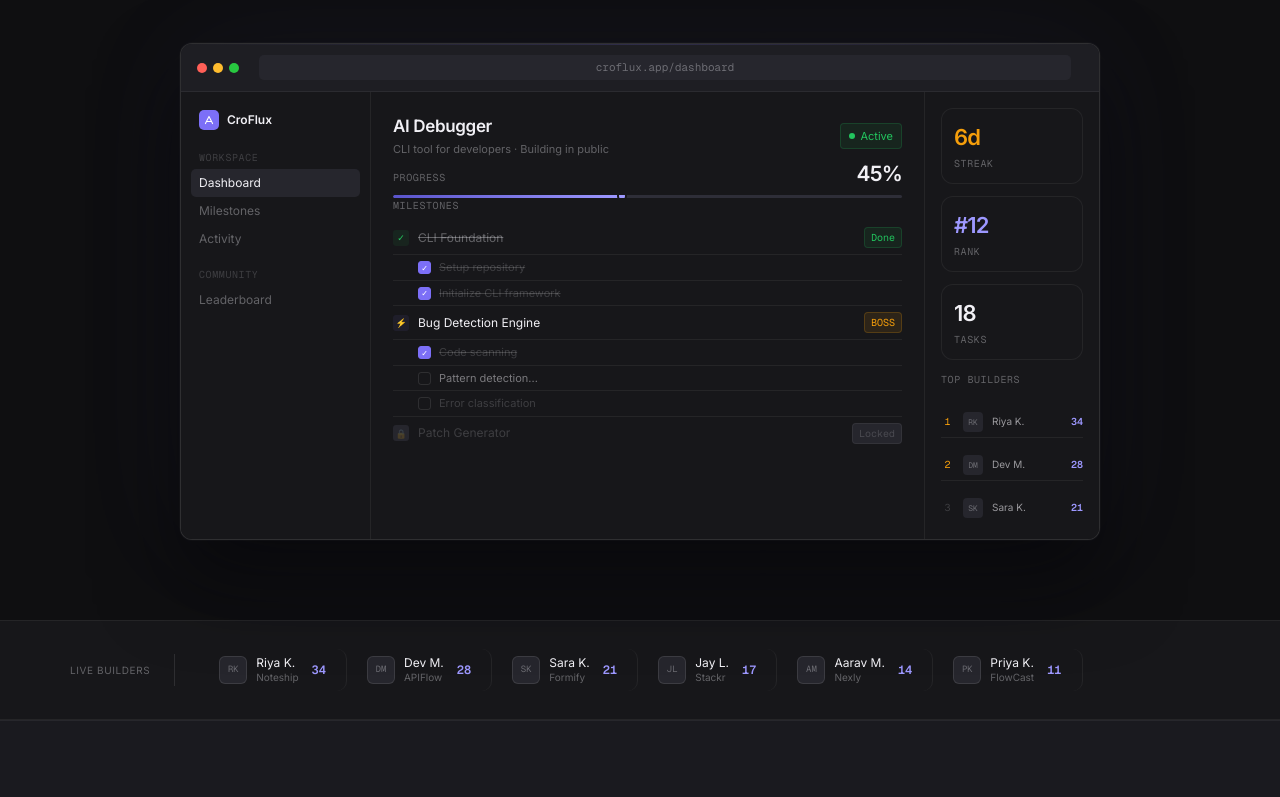
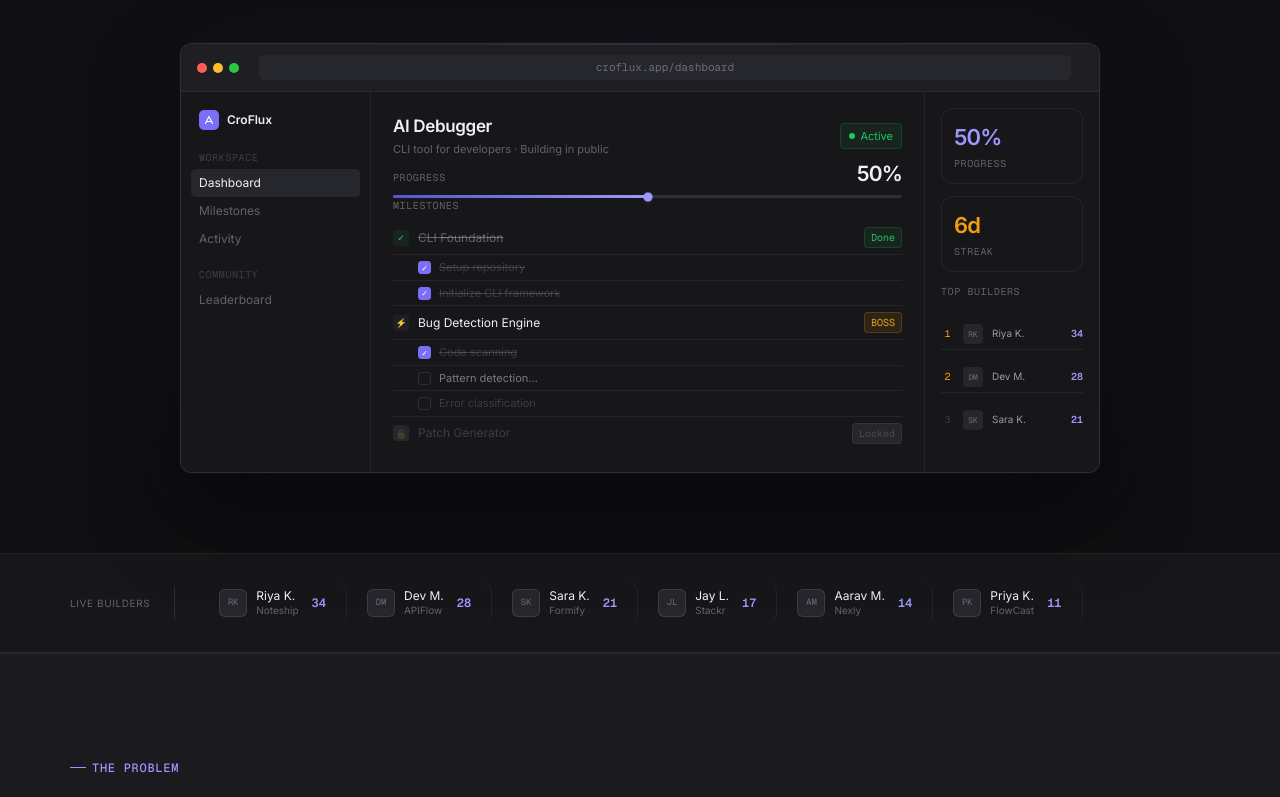
Before and after one commit to croovi-org/croflux, a Next.js app: page / in a window 1280 px wide. Shown: the part 780-1577 px from the top of the page. Built offline with nearby package versions, Linux system fonts and the light colour scheme.

Commit message:
fix: progress bar

```diff
--- a/src/app/globals.css
+++ b/src/app/globals.css
@@ -133,16 +133,6 @@ select:focus {
   }
 }
 
-@keyframes dashboard-fill {
-  from {
-    width: 0%;
-  }
-
-  to {
-    width: 45%;
-  }
-}
-
 @keyframes pulse-soft {
   0%,
   100% {
@@ -181,6 +171,16 @@ select:focus {
   }
 }
 
+@keyframes progress-fill-in {
+  from {
+    width: 0%;
+  }
+
+  to {
+    width: var(--target-width);
+  }
+}
+
 .glass-nav {
   background: rgba(15, 15, 17, 0.85);
   backdrop-filter: blur(20px) saturate(180%);
@@ -188,10 +188,6 @@ select:focus {
 
 .marquee-track {
   animation: marquee 34s linear infinite;
-}
-
-.dashboard-progress-fill {
-  animation: dashboard-fill 1.2s ease forwards;
 }
 
 .pulse-soft {
@@ -716,9 +712,13 @@ nav {
 .prog-track,
 .problem-phase-bar,
 .boss-hp-track {
-  overflow: hidden;
   background: var(--bg5);
   border-radius: 2px;
+}
+
+.problem-phase-bar,
+.boss-hp-track {
+  overflow: hidden;
 }
 
 .pv-track,
@@ -736,9 +736,11 @@ nav {
 }
 
 .pv-fill {
-  width: 45%;
+  width: 0;
+  --target-width: 50%;
   position: relative;
   background: linear-gradient(90deg, var(--purple3), var(--purple2));
+  transition: width 0.18s ease-out;
 }
 
 .pv-fill::after,
@@ -746,13 +748,14 @@ nav {
   content: "";
   position: absolute;
   right: 0;
-  top: -4px;
-  width: 10px;
-  height: 10px;
+  top: 50%;
+  width: 9px;
+  height: 9px;
   background: var(--purple2);
   border-radius: 50%;
-  border: 2px solid var(--bg2);
-  transform: translateX(50%);
+  border: none;
+  box-shadow: 0 0 0 1px rgba(157, 152, 255, 0.16);
+  transform: translate(50%, -50%);
 }
 
 .pv-ms-lbl,
@@ -1558,9 +1561,11 @@ nav {
 }
 
 .prog-fill {
-  width: 63%;
+  width: 0;
+  --target-width: 63%;
   position: relative;
   background: linear-gradient(90deg, var(--purple3), var(--purple2));
+  transition: width 0.18s ease-out;
 }
 
 .prog-fill::after {
@@ -1934,6 +1939,17 @@ nav {
 .cta-inner {
   position: relative;
   z-index: 1;
+  display: flex;
+  flex-direction: column;
+  align-items: center;
+}
+
+.cta-actions {
+  display: inline-flex;
+  align-items: center;
+  justify-content: center;
+  gap: 28px;
+  flex-wrap: wrap;
 }
 
 .cta-h {
@@ -1956,9 +1972,11 @@ nav {
   display: inline-flex;
   align-items: center;
   gap: 8px;
-  margin-top: 20px;
+  justify-content: center;
   font-size: 12px;
   color: var(--text3);
+  max-width: calc(100vw - 64px);
+  white-space: nowrap;
 }
 
 .cta-live-dot {
@@ -1967,6 +1985,7 @@ nav {
   background: var(--green);
   border-radius: 50%;
   animation: live-blink 2s ease-in-out infinite;
+  flex-shrink: 0;
 }
 
 footer {
@@ -2107,4 +2126,9 @@ footer {
   .hero-stats {
     display: grid;
   }
-}
+
+  .cta-actions {
+    flex-direction: column;
+    gap: 16px;
+  }
+}
--- a/src/features/marketing/components/LandingPage.tsx
+++ b/src/features/marketing/components/LandingPage.tsx
@@ -1,7 +1,7 @@
 "use client";
 
 import Link from "next/link";
-import { useEffect, useState } from "react";
+import { useEffect, useRef, useState } from "react";
 
 const tickerMsgs = [
   "Riya K. just completed: Launch landing page",
@@ -35,6 +35,10 @@ const ctaMsgs = [
 export function LandingPage() {
   const [taskCount, setTaskCount] = useState(1284);
   const [ctaIndex, setCtaIndex] = useState(0);
+  const [previewProgress, setPreviewProgress] = useState(20);
+  const [featureProgress, setFeatureProgress] = useState(20);
+  const previewRef = useRef<HTMLDivElement | null>(null);
+  const featureProgressRef = useRef<HTMLDivElement | null>(null);
 
   useEffect(() => {
     const counter = window.setInterval(() => {
@@ -65,6 +69,41 @@ export function LandingPage() {
       window.clearInterval(counter);
       window.clearInterval(cta);
       observer.disconnect();
+    };
+  }, []);
+
+  useEffect(() => {
+    const getScrollProgress = (
+      element: HTMLDivElement | null,
+      min: number,
+      max: number,
+    ) => {
+      if (!element) {
+        return min;
+      }
+
+      const rect = element.getBoundingClientRect();
+      const viewportHeight = window.innerHeight;
+      const start = viewportHeight * 0.9;
+      const end = viewportHeight * 0.22;
+      const ratio = (start - rect.top) / (start - end);
+      const clamped = Math.min(1, Math.max(0, ratio));
+
+      return Math.round(min + (max - min) * clamped);
+    };
+
+    const updateProgress = () => {
+      setPreviewProgress(getScrollProgress(previewRef.current, 20, 50));
+      setFeatureProgress(getScrollProgress(featureProgressRef.current, 20, 63));
+    };
+
+    updateProgress();
+    window.addEventListener("scroll", updateProgress, { passive: true });
+    window.addEventListener("resize", updateProgress);
+
+    return () => {
+      window.removeEventListener("scroll", updateProgress);
+      window.removeEventListener("resize", updateProgress);
     };
   }, []);
 
@@ -172,7 +211,7 @@ export function LandingPage() {
       </div>
 
       <div className="preview-outer">
-        <div className="preview-wrap reveal">
+        <div ref={previewRef} className="preview-wrap reveal">
           <div className="preview-bar">
             <div className="preview-dots">
               <div className="pv-dot" />
@@ -248,10 +287,10 @@ export function LandingPage() {
               </div>
               <div className="pv-prog-row">
                 <span className="pv-prog-lbl">Progress</span>
-                <span className="pv-prog-val">45%</span>
+                <span className="pv-prog-val">{previewProgress}%</span>
               </div>
               <div className="pv-track">
-                <div className="pv-fill" />
+                <div className="pv-fill" style={{ width: `${previewProgress}%` }} />
               </div>
               <div className="pv-ms-lbl">Milestones</div>
               <div className="pv-ms-row">
@@ -294,16 +333,12 @@ export function LandingPage() {
             </div>
             <div className="pv-right">
               <div className="pv-stat-card">
+                <div className="pv-stat-val p">{previewProgress}%</div>
+                <div className="pv-stat-lbl">progress</div>
+              </div>
+              <div className="pv-stat-card">
                 <div className="pv-stat-val a">6d</div>
                 <div className="pv-stat-lbl">streak</div>
-              </div>
-              <div className="pv-stat-card">
-                <div className="pv-stat-val p">#12</div>
-                <div className="pv-stat-lbl">rank</div>
-              </div>
-              <div className="pv-stat-card">
-                <div className="pv-stat-val">18</div>
-                <div className="pv-stat-lbl">tasks</div>
               </div>
               <div className="pv-lb-head">Top Builders</div>
               <div className="pv-lb-row">
@@ -532,7 +567,7 @@ export function LandingPage() {
           <span className="purple">actually needs.</span>
         </h2>
           <div className="feat-grid">
-            <div className="feat-card">
+            <div ref={featureProgressRef} className="feat-card">
               <div className="feat-icon-row">
                 <div className="feat-icon">⚔</div>
                 <span className="feat-badge amber">Gamification</span>
@@ -678,10 +713,10 @@ export function LandingPage() {
               <div className="feat-preview">
                 <div className="prog-row">
                   <span className="prog-lbl">Startup progress</span>
-                  <span className="prog-val">63%</span>
+                  <span className="prog-val">{featureProgress}%</span>
                 </div>
                 <div className="prog-track">
-                  <div className="prog-fill" />
+                  <div className="prog-fill" style={{ width: `${featureProgress}%` }} />
                 </div>
               </div>
             </div>
@@ -1009,12 +1044,14 @@ export function LandingPage() {
             Turn your startup idea into an execution roadmap. Join 247 builders
             shipping daily.
           </p>
+          <div className="cta-actions">
             <Link href="/signup" className="btn-primary" style={{ fontSize: 15, padding: "13px 32px" }}>
               Start Building with CroFlux →
             </Link>
             <div className="cta-live">
               <div className="cta-live-dot" />
               <span>{ctaMsgs[ctaIndex]}</span>
+            </div>
           </div>
         </div>
       </div>
```
Lines whose indentation alone changed are shown as unchanged.
